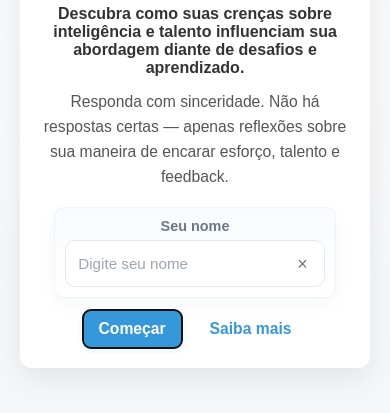
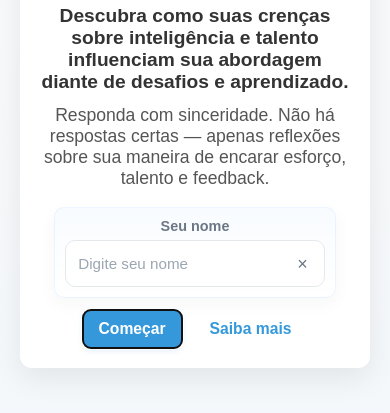
Before and after one commit to jacksonullmann/teste_mindset, a website: page docs/index.html in a window 390 px wide. Shown: the part 263-676 px from the top of the page. Drawn offline with Linux system fonts and the light colour scheme.

Commit message:
Update styles.css

```diff
--- a/docs/styles.css
+++ b/docs/styles.css
@@ -67,7 +67,7 @@ input[type=range]::-moz-range-thumb{width:30px;height:30px;border-radius:50%;bac
 }
 .cover-title{font-size:2.1rem;margin:0 0 8px;color:#222;line-height:1.05;}
 .cover-sub{font-weight:700;color:#333;margin:0 0 12px;}
-.cover-desc{color:#555;line-height:1.6;margin:0 0 18px;font-size:1rem;}
+.cover-desc{color:#555;line-height:1.2;margin:0 0 18px;font-size:1rem;}
 .cover-actions{display:flex;gap:12px;justify-content:center;flex-wrap:wrap;margin-top:8px;}
 .cover .qnav{padding:12px 22px;font-size:1rem;border-radius:8px;}
 
@@ -94,8 +94,8 @@ input[type=range]::-moz-range-thumb{width:30px;height:30px;border-radius:50%;bac
   .cover{padding:28px 12px;}
   .cover-card{padding:20px;}
   .cover-title{font-size:1.6rem;}
-  .cover-desc{font-size:0.98rem;}
-  .cover-sub{font-size:1rem;}
+  .cover-desc{font-size:1.1rem;}
+  .cover-sub{font-size:1.2rem;}
   .cover .qnav{padding:10px 16px;font-size:0.98rem;width:auto;}
 }
 
```
